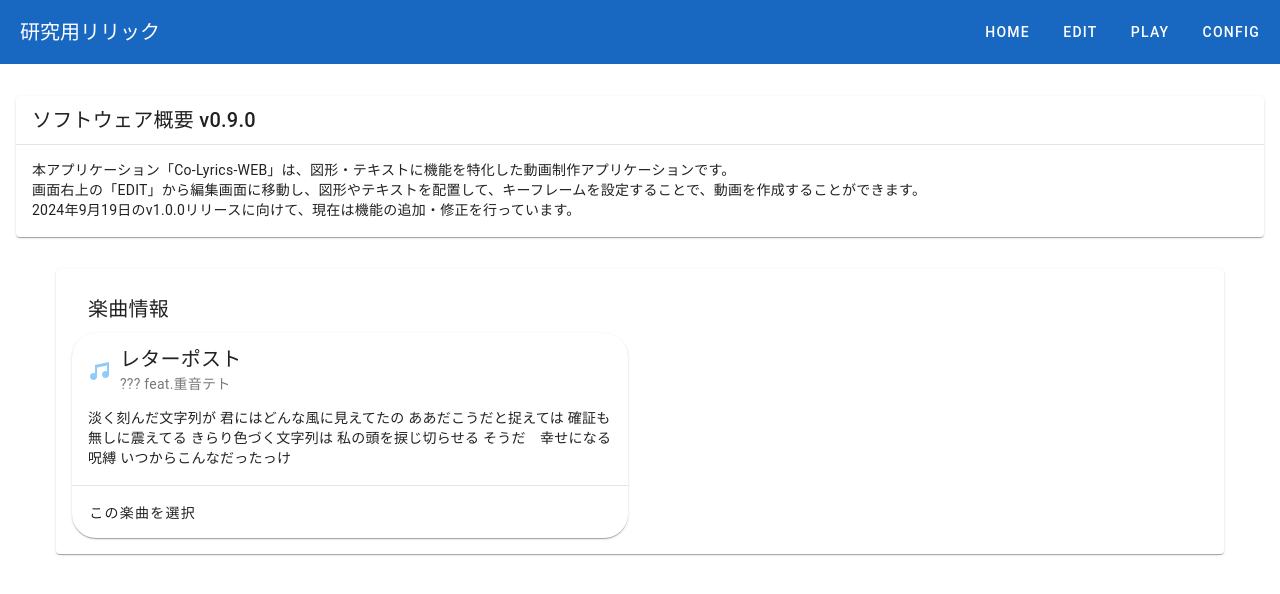
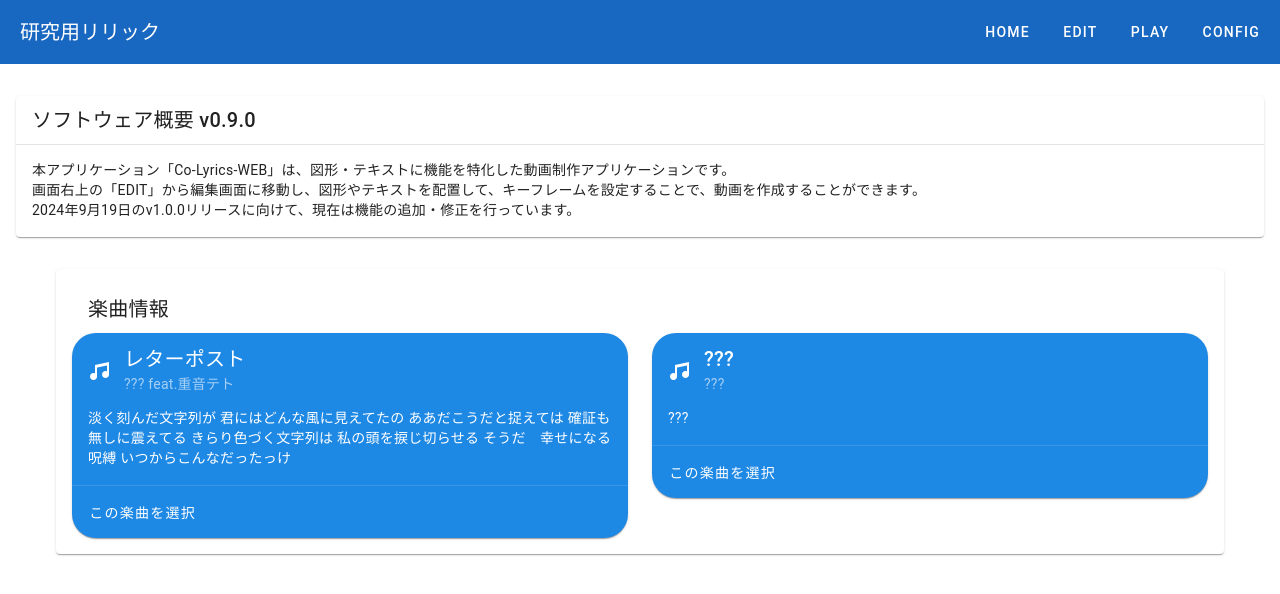
Before and after one commit to mino-8136/Co-Lyrics-WEB, a Vue app: page / in a window 1280 px wide. Shown: the top 594 px of the page. Built offline with nearby package versions, Linux system fonts and the light colour scheme; what @imengyu/vue3-context-menu would draw is missing.

Commit message:
楽曲表示の更新

```diff
--- a/src/views/HomeView.vue
+++ b/src/views/HomeView.vue
@@ -18,18 +18,14 @@
       <v-card-title>楽曲情報</v-card-title>
 
       <v-row>
-        <v-col cols="6">
-          <v-card variant="elevated" rounded="xl">
+        <v-col v-for="music in musicData" :key="music.title" cols="6">
+          <v-card variant="elevated" color="blue-darken-1" rounded="xl">
             <template v-slot:prepend>
-              <v-icon icon="mdi-music" color="blue-lighten-3"></v-icon>
+              <v-icon icon="mdi-music" class="mr-1"></v-icon>
             </template>
-            <template v-slot:title> レターポスト </template>
-            <template v-slot:subtitle> ??? feat.重音テト </template>
-            <v-card-text>
-              淡く刻んだ文字列が 君にはどんな風に見えてたの ああだこうだと捉えては
-              確証も無しに震えてる きらり色づく文字列は 私の頭を捩じ切らせる そうだ　幸せになる呪縛
-              いつからこんなだったっけ
-            </v-card-text>
+            <template v-slot:title> {{ music.title }} </template>
+            <template v-slot:subtitle> {{ music.artist }}</template>
+            <v-card-text> {{ music.lyrics }} </v-card-text>
             <v-divider></v-divider>
             <v-card-actions>
               <v-btn text="この楽曲を選択" variant="text" @click="formPanel = true"></v-btn>
@@ -74,6 +70,22 @@ const movies = ref<MovieObject[]>([])
 const playPanel = ref(false)
 const formPanel = ref(false)
 
+// 楽曲情報(TODO: 仮データ)
+const musicData = [
+  {
+    title: 'レターポスト',
+    artist: '??? feat.重音テト',
+    lyrics: `淡く刻んだ文字列が 君にはどんな風に見えてたの ああだこうだと捉えては
+  確証も無しに震えてる きらり色づく文字列は 私の頭を捩じ切らせる そうだ　幸せになる呪縛
+  いつからこんなだったっけ`
+  },
+  {
+    title: '???',
+    artist: '???',
+    lyrics: '???'
+  }
+]
+
 // @/public/userdata/sample.jsonから、ムービーデータを取得してmoviesにセット
 onMounted(() => {
   fetch('/assets/userdata/sample/sample.json')
```
